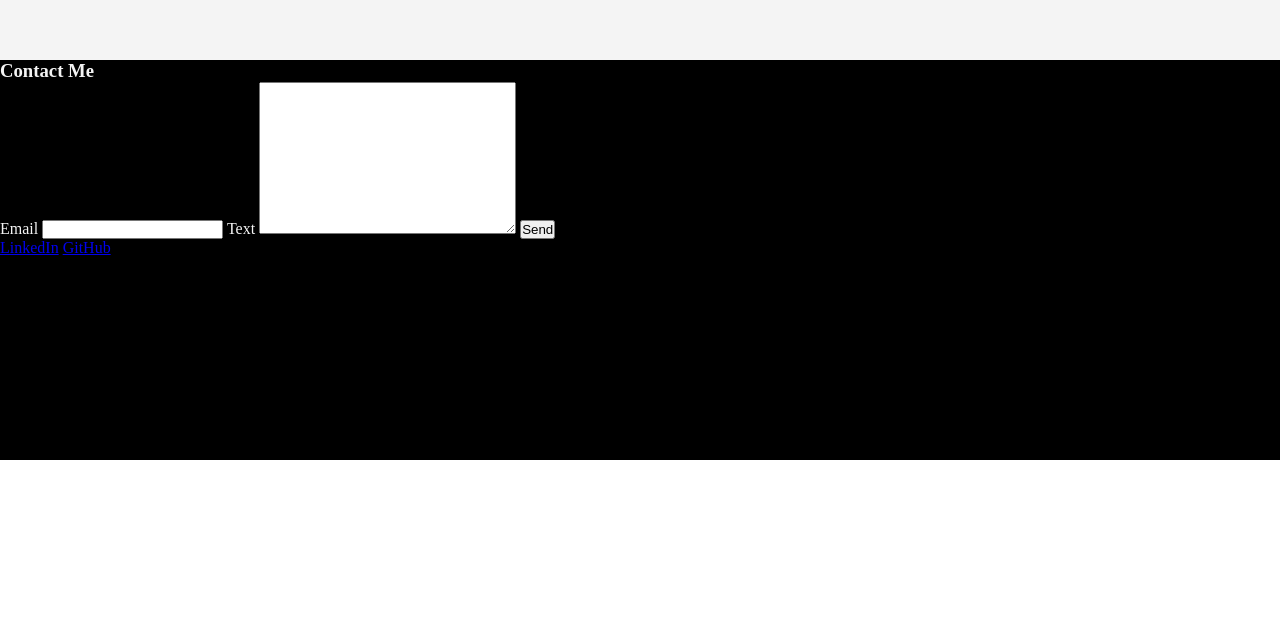
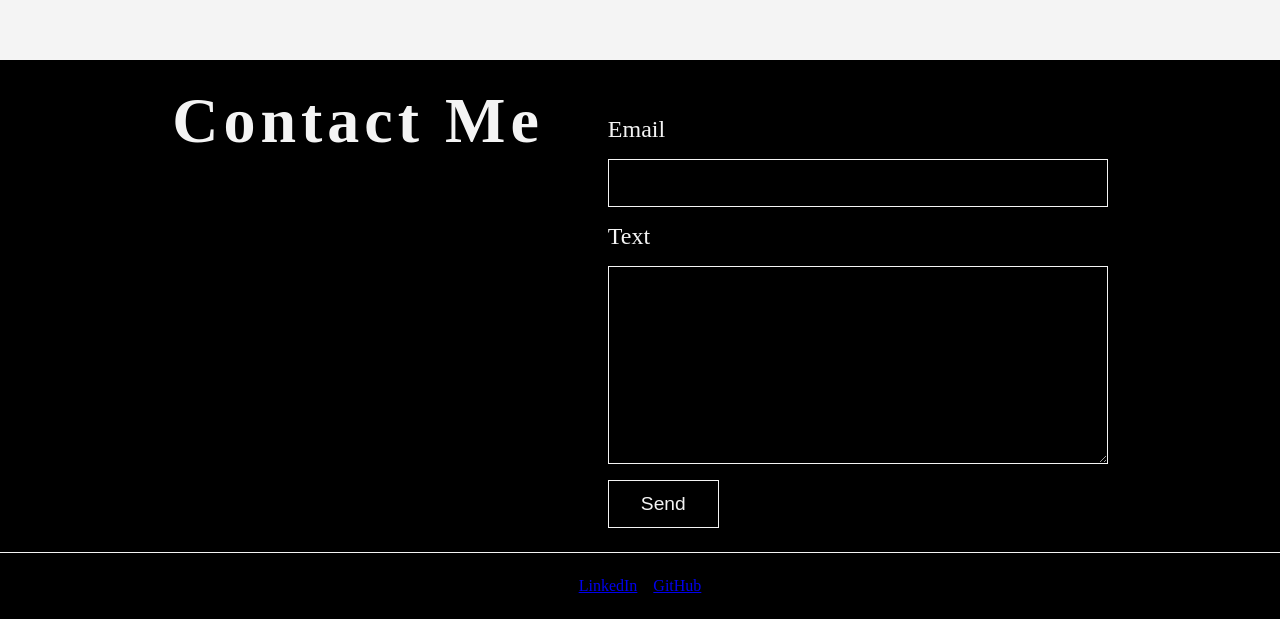
Before and after one commit to Nnisik/my-portfolio, a plain HTML site: page index.html in a window 1280 px wide. Shown: the part 2312-2931 px from the top of the page. Before the commit the page ends 2772 px from the top, so only its background shows below. Drawn offline with Linux system fonts and the light colour scheme.

Commit message:
styled contacts section

```diff
--- a/src/css/style.css
+++ b/src/css/style.css
@@ -429,6 +429,76 @@ header {
 #contact {
     background: var(--primary-text);
     color: var(--primary-background);
+    display: flex;
+    flex-direction: column;
+    align-items: center;
+    width: 100%;
+
+    & article {
+        padding: 1.5rem 0;
+    }
+}
+
+#contact .contact {
+    display: flex;
+    flex-direction: row;
+    gap: 4rem;
+}
+
+#contact .contact .contact__title {
+    font-size: 4rem;
+    letter-spacing: 5px;
+}
+
+#contact .contact .contact__form form {
+    display: flex;
+    flex-direction: column;
+    gap: 1rem;
+    padding-top: 2rem;
+
+    & label {
+        font-size: 1.5rem;
+    }
+
+    & input,
+    & button {
+        height: 3rem;
+    }
+
+    & input {
+        width: 500px;
+        padding-left: 0.5rem;
+    }
+
+    & button {
+        border: 1px solid var(--primary-background);
+        width: fit-content;
+        padding: 0 2rem;
+        font-size: 1.2rem;
+        background: transparent;
+        color: var(--primary-background);
+    }
+
+    & input,
+    & textarea {
+        background: transparent;
+        color: var(--primary-background);
+        font-size: var(--text);
+        border: 1px solid var(--primary-background);
+    }
+
+    & textarea {
+        padding: 0.5rem;
+    }
+}
+
+.contact__links {
+    width: 100%;
+    border-top: 1px solid var(--primary-background);
+    display: flex;
+    flex-direction: row;
+    justify-content: center;
+    gap: 1rem;
 }
 
 @keyframes rotate {
```
